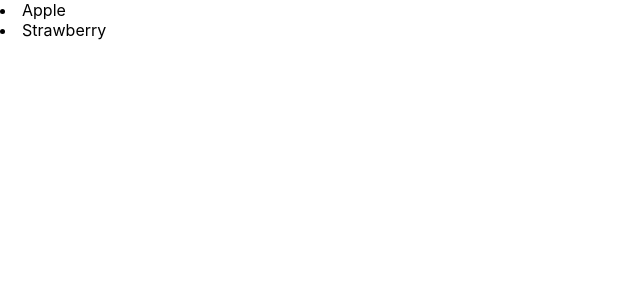
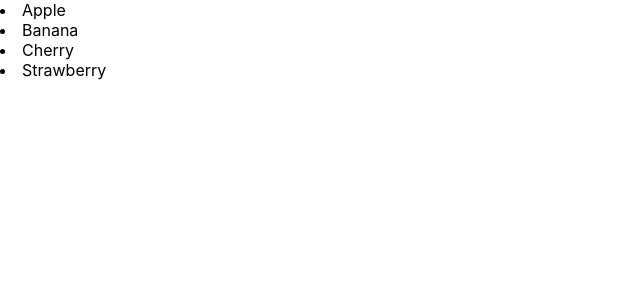
Before and after one commit to Aarti-Waghmare-React-Course/React_coding_exercise, a React (Create React App) app: page / in a window 1280 px wide. Shown: the top 300 px of the page, without its empty margins (0-640 px from the left). Built offline with nearby package versions, Linux system fonts and the light colour scheme.

Commit message:
lists using event handlers

```diff
--- a/src/App.js
+++ b/src/App.js
@@ -13,6 +13,7 @@ import ListsRendering_10 from './components/ListsRendering_10';
 import ListsUniqueKeys_11 from './components/ListsUniqueKeys_11';
 import ListsObjects_12 from './components/ListsObjects_12';
 import ListsConditions_13 from './components/ListsConditions_13';
+import ListsEvents_14 from './components/ListsEvents_14';
 
 function App() {
   return (
@@ -29,7 +30,8 @@ function App() {
       {/* <ListsRendering_10/> */}
       {/* <ListsUniqueKeys_11/> */}
       {/* <ListsObjects_12/> */}
-      <ListsConditions_13/>
+      {/* <ListsConditions_13/> */}
+      <ListsEvents_14/>
     </div>
   );
 }
--- /dev/null
+++ b/src/components/ListsEvents_14.js
@@ -0,0 +1,20 @@
+// Bonus: List with Event Handlers
+// Click a list item to show an alert with its name.
+
+const ListsEvents_14 =()=>{
+    const fruits = ['Apple','Banana','Cherry','Strawberry'];
+
+    const handleClick = (fruit)=>{
+        alert(`You clicked ${fruit}`);
+    }
+
+    return(
+        <div>
+        {fruits.map((fruit)=>(
+            <li key={fruit} onClick={()=>handleClick(fruit)}>{fruit}</li>
+        ))}
+        </div>
+    );
+};
+
+export default ListsEvents_14;
```
